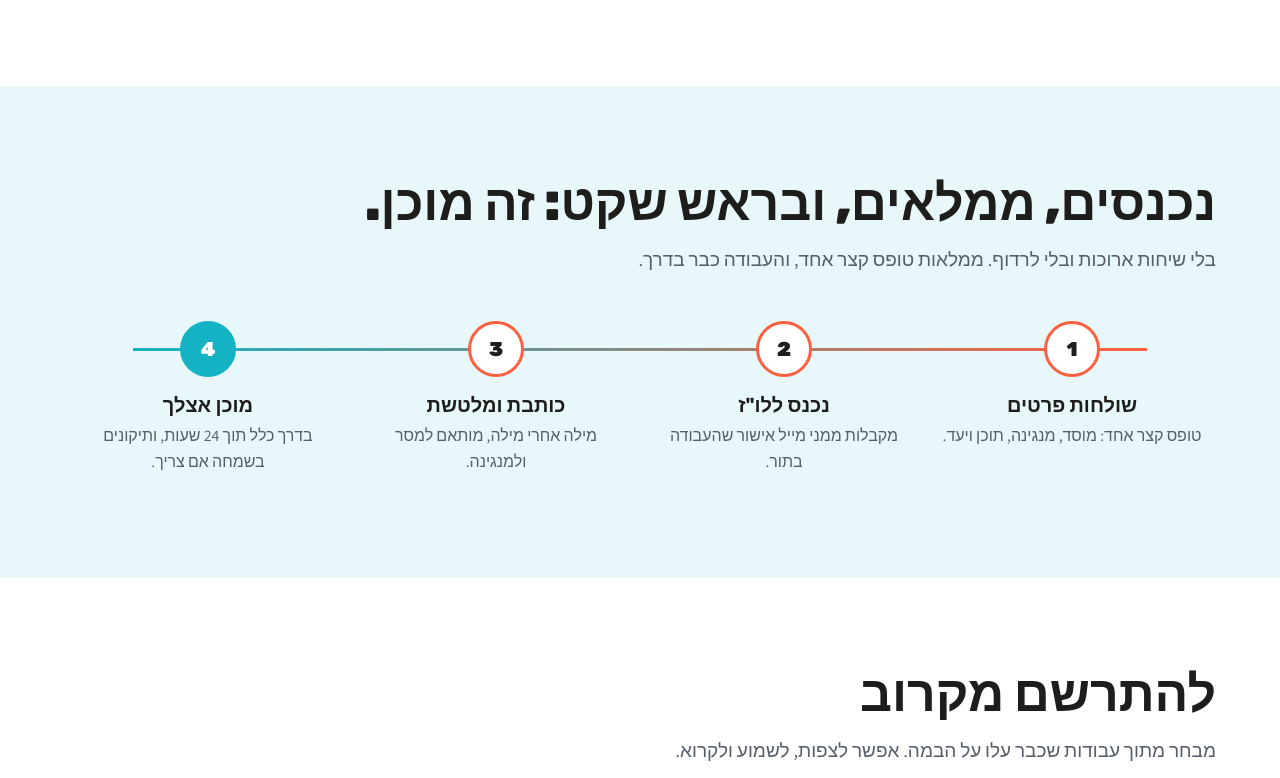
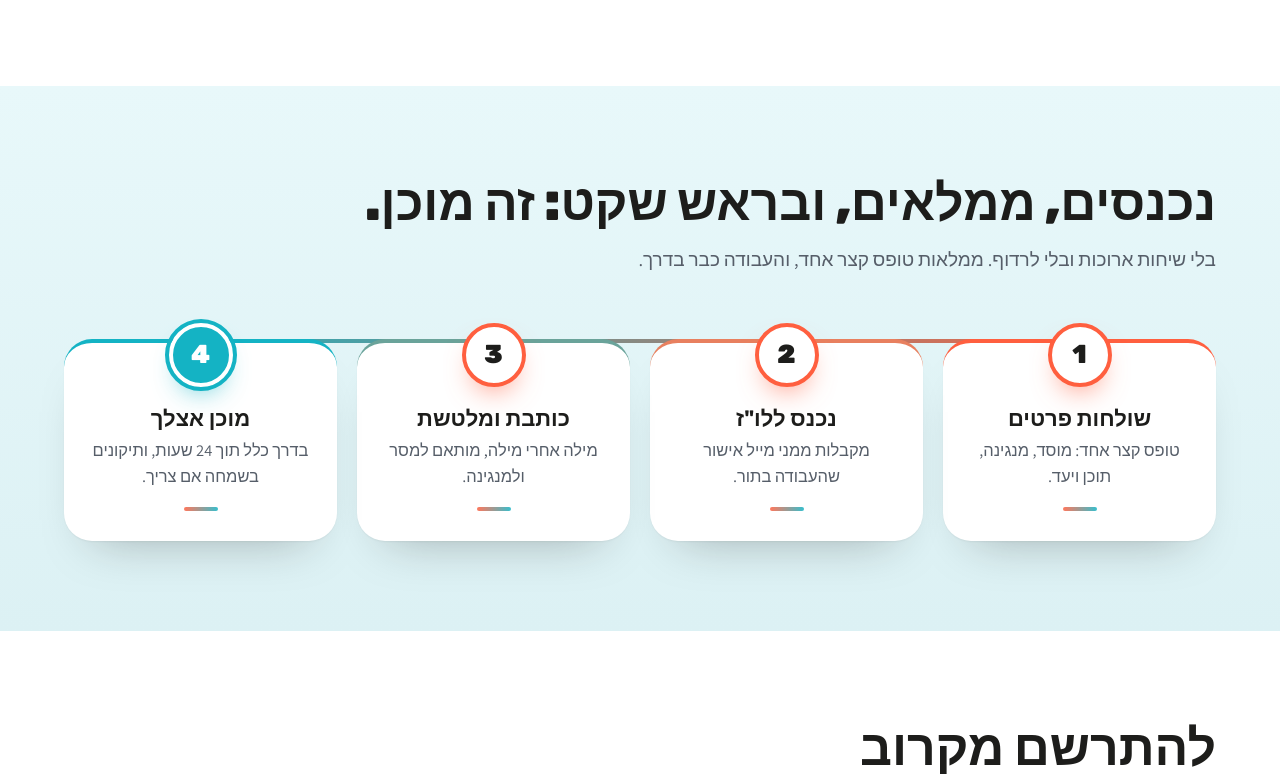
Before and after one commit to RachelLevProgrammer/sari-yafe, a plain HTML site: page index.html in a window 1280 px wide. Shown: the part 1333-2111 px from the top of the page. Drawn offline with Linux system fonts and the light colour scheme.

Commit message:
Steps as styled cards, Bayli Deutsch name, white footer credit (email first)
Co-Authored-By: Claude Sonnet 5.5 <noreply@anthropic.com>
Claude-Session: https://claude.ai/code/session_01PUt2Rwiy74X2LDZcFUwEmz

```diff
--- a/index.html
+++ b/index.html
@@ -325,6 +325,22 @@ h1 .sub{display:block;margin-top:.3em;font-size:max(.34em,19px);font-weight:700;
 .step:hover .t{transform:scale(1.14);box-shadow:0 0 0 7px rgba(255,95,63,.22),0 0 26px rgba(255,95,63,.45)}
 .step:last-child:hover .t{box-shadow:0 0 0 7px rgba(20,179,196,.25),0 0 26px rgba(20,179,196,.5)}
 @media(prefers-reduced-motion:reduce){#about h2::after{transform:none;transition:none}}
+
+/* steps as cards + white credit */
+.foot .credit p,.foot .credit b,.foot .credit a{color:#fff}
+.foot .credit a{text-decoration-color:rgba(255,255,255,.45);text-underline-offset:4px}
+.how{background:linear-gradient(180deg,#e8f8fa,#dcf1f4)}
+.steps{gap:20px;margin-top:64px}
+.steps::before{top:0;height:4px;border-radius:4px;inset-inline:4%}
+.step{background:#fff;border-radius:28px;padding:0 22px 30px;box-shadow:0 1px 2px rgba(29,29,27,.05),0 26px 50px -30px rgba(29,29,27,.35);transition:transform .45s cubic-bezier(.2,.8,.2,1),box-shadow .45s;overflow:visible;border-top:4px solid var(--coral)}
+.step:nth-child(2){border-top-color:#e8805f}.step:nth-child(3){border-top-color:#6aa39a}.step:last-child{border-top-color:var(--teal)}
+.step:hover{transform:translateY(-8px);box-shadow:0 1px 2px rgba(29,29,27,.05),0 36px 60px -30px rgba(29,29,27,.45)}
+.step .t{margin-top:-32px;width:64px;min-width:64px;height:64px;font-size:26px;border:4px solid var(--coral);background:#fff;box-shadow:0 14px 28px -12px rgba(255,95,63,.7)}
+.step:last-child .t{box-shadow:0 14px 28px -12px rgba(20,179,196,.8);background:var(--teal);border-color:#fff;outline:4px solid var(--teal)}
+.step h3{margin:20px 0 8px;font-size:22px}
+.step p{font-size:16.5px;line-height:1.55}
+.step::after{content:"";display:block;width:34px;height:4px;border-radius:4px;margin:18px auto 0;background:linear-gradient(90deg,var(--coral),var(--teal));opacity:.85}
+@media(max-width:760px){.steps{gap:42px;margin-top:48px}.steps::before{display:none}.step{display:block;text-align:center;padding:0 22px 28px}.step h3{margin:18px 0 8px}}
 </style>
 </head>
 <body>
@@ -431,7 +447,7 @@ h1 .sub{display:block;margin-top:.3em;font-size:max(.34em,19px);font-weight:700;
   <div style="display:flex;gap:16px;align-items:center"><span class="tile"><img src="m/mark.jpg" alt="" draggable="false"></span><div><b class="r" style="font-size:20px">שרי יפה</b><p>יותר מאלף מילים. מילה שלי.</p></div></div>
   <p>© כל הזכויות שמורות לשרי יפה. אין להעתיק או להשתמש בתכנים ללא אישור.</p>
 </div>
-<div class="wrap credit"><p>האתר נבנה על ידי <b>רחל לב</b>. רוצים גם דף נחיתה או אתר משלכם? דברו איתי <a class="mono" href="tel:0556748072">055-6748072</a> או במייל <a class="mono" target="_blank" rel="noopener" href="https://mail.google.com/mail/?view=cm&fs=1&to=rl56748072@gmail.com">rl56748072@gmail.com</a></p></div></footer>
+<div class="wrap credit"><p>הדף נבנה על ידי <b>רחל לב</b>. רוצים גם דף נחיתה או אתר משלכם? דברו איתי: <a class="mono" target="_blank" rel="noopener" href="https://mail.google.com/mail/?view=cm&fs=1&to=rl56748072@gmail.com">rl56748072@gmail.com</a> · <a class="mono" href="tel:0556748072">055-6748072</a></p></div></footer>
 
 <div class="viewer" id="vw" role="dialog" aria-modal="true" aria-labelledby="vt">
   <div class="vbox">
@@ -524,7 +540,7 @@ const Q=[['רבקי קנפל','','כתיבה בלב שקט','היחידה שאנ
 ['מיכל','תיכון אהל חיה, נתיבות','ההמנונים הכי מדויקים','שרי מדהימה, יש לך את זה. בהסבר של כמה מילים מצידי הפקת את ההמנונים הכי מדויקים ומתאימים עבורנו. קלעת למסרים, העברת אותם עם הומור ושנינות. שילוב של פסוקים וציטוטים, זה משהו מיוחד אצלך, שמעלה את רמת התוצר באופן משמעותי! אז תודה!'],
 ['שרי גרינברג','ארחות חינוך','זריזה ברמות!','שרי מוכשרת ברמות!! קולטת תוך רגע מה צריכה ואיזה סגנון. כתיבה ברמה גבוהה, מקצועית, יפה וזורמת! זריזה ברמות! ממליצה עליה בחום!!'],
 ['רותי חפץ','','יש לך את זה בגדול','שרי המדהימה, היה תענוג לעבוד איתך!! בשיחה שלנו קלטת ברגע את הסגנון והמטרה, ואחר כך עבדת במקצועיות וכישרון נדירים, בדדליין קצר ועמוס. אהבתי את התוצאה מהרגע הראשון. יש לך את זה בגדול!!! תמשיכי לכתוב ולעשות רק טוב. בהערכה!!'],
-['יהודה ובײלי דויטש','','בשיחה אחת, ושיר מוכן','שרי היא מעבר למקצועיות. בשיחה אחת הסברתי לה כיוון, ותוך זמן קצר מאוד היא שלחה לי שיר בנוי, כתוב כמו שרציתי שיהיה, שנון, עם נושא צמוד למנגינה בטוב טעם. מעבר למקצועיות היא אשת שיחה מבינה עניין, כיף לשוחח איתה, ועומדת בזמנים. ממליצה בחום.'],
+['בײלי דויטש','','בשיחה אחת, ושיר מוכן','שרי היא מעבר למקצועיות. בשיחה אחת הסברתי לה כיוון, ותוך זמן קצר מאוד היא שלחה לי שיר בנוי, כתוב כמו שרציתי שיהיה, שנון, עם נושא צמוד למנגינה בטוב טעם. מעבר למקצועיות היא אשת שיחה מבינה עניין, כיף לשוחח איתה, ועומדת בזמנים. ממליצה בחום.'],
 ['רחל','תנועת בתיה','רעיונות מחוץ לקופסה','שרי היא כותבת ומפיקת תוכן מעולה. יש לה רעיונות מחוץ לקופסה, היא גם רכזת חברתית מוצלחת. יצירתית מאוד. נותנת שירות מצוין ועומדת בזמנים.'],
 ['יעל פינס','','וואו, איזו כתיבה!','וואו איזו כתיבה! תענוג. עומק ושנינות וחריזה ונגיעה עמוק ברגש. וואו.']];
 const col=['#FF5F3F','#14B3C4','#1D1D1B'];
```
